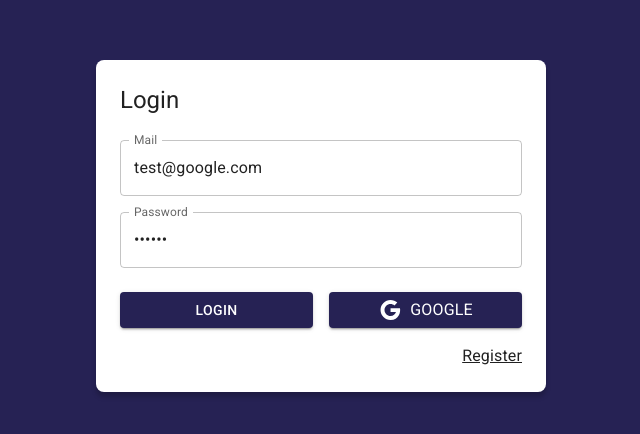
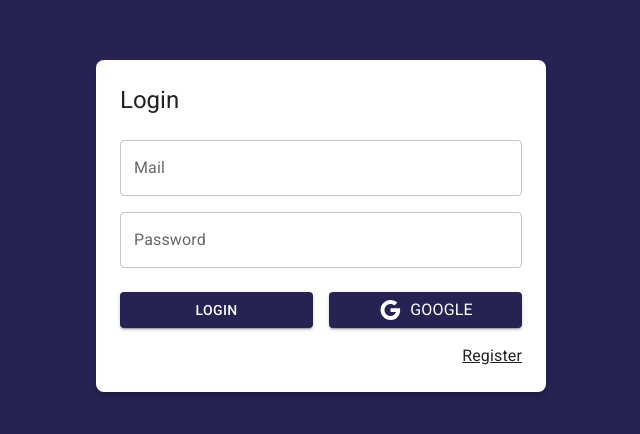
Before and after one commit to amartinez1993/JournalApp, a React (Vite) app: page /auth/login in a window 1280 px wide. Shown: the part 174-608 px from the top of the page, without its empty margins (319-959 px from the left). Built offline with nearby package versions, Linux system fonts and the light colour scheme; no server answers.

Commit message:
Activate note for future edition

```diff
--- a/src/auth/pages/LoginPage.jsx
+++ b/src/auth/pages/LoginPage.jsx
@@ -5,18 +5,19 @@ import { Google } from "@mui/icons-material"
 import { Alert, Button, Grid, Link, TextField, Typography, useForkRef } from "@mui/material"
 import { AuthLayout } from '../layout/AuthLayout';
 import { useForm } from '../../hooks';
-import { checkingAuthentication, startGoogleSignIn, startLoginWithEmailPassword } from '../../store/auth';
+import { startGoogleSignIn, startLoginWithEmailPassword } from '../../store/auth';
 
+const formData = {
+  email: '',
+  password: ''
+}
 
 export const LoginPage = () => {
 
   const { status, errorMessage } = useSelector( state => state.auth );
 
   const dispatch = useDispatch();
-  const { email, password, onInputChange} = useForm({
-    email: 'test@google.com',
-    password: '123456'
-  });
+  const { email, password, onInputChange} = useForm(formData);
 
   const isAuthenticating = useMemo( () => status === 'checking', [status]);
 
--- a/src/hooks/useForm.js
+++ b/src/hooks/useForm.js
@@ -8,6 +8,12 @@ export const useForm = ( initialForm = {}, formValidations = {} ) => {
     useEffect(() => {
       createValidators();
     }, [formState])
+
+
+    useEffect(() => {
+        setFormState( initialForm );
+      }, [ initialForm ])
+
 
     const isFormValid = useMemo( () => {
 
--- a/src/journal/views/NoteView.jsx
+++ b/src/journal/views/NoteView.jsx
@@ -1,9 +1,22 @@
 import { SaveOutlined } from "@mui/icons-material"
 import { Button, Grid, TextField, Typography } from "@mui/material"
 import { ImageGallery } from "../components"
+import { useForm } from "../../hooks/useForm"
+import { useSelector } from "react-redux"
+import { useMemo } from "react"
 
 
 export const NoteView = () => {
+
+    const { active:note } = useSelector( state => state.journal );
+
+    const { body, title, date, onInputChange, formState } = useForm( note );
+
+    const dateString = useMemo(() => {
+        const newDate = new Date( date );
+        return newDate.toUTCString();
+    }, [date]);
+
     return (
         <Grid
             container
@@ -13,7 +26,7 @@ export const NoteView = () => {
             className='animate__animated animate__fadeIn animate__faster'
             >
             <Grid item>
-            <Typography fontSize={ 39 } fontWeight='light'>Test Note View</Typography>
+                <Typography fontSize={ 39 } fontWeight='light'>{ dateString }</Typography>
             </Grid>
             <Grid item>
                 <Button color='primary' sx={{ padding: 2 }}>
@@ -30,6 +43,9 @@ export const NoteView = () => {
                     placeholder="Enter a title"
                     label="Title"
                     sx={{ border: 'none', mb: 1 }}
+                    name="title"
+                    value={ title }
+                    onChange={ onInputChange }
                 />
 
                 <TextField
@@ -39,6 +55,9 @@ export const NoteView = () => {
                     multiline
                     placeholder="What happened today?"
                     minRows={ 5 }
+                    name="body"
+                    value={ body }
+                    onChange={ onInputChange }
                 />
             </Grid>
 
```
Lines whose indentation alone changed are shown as unchanged.
